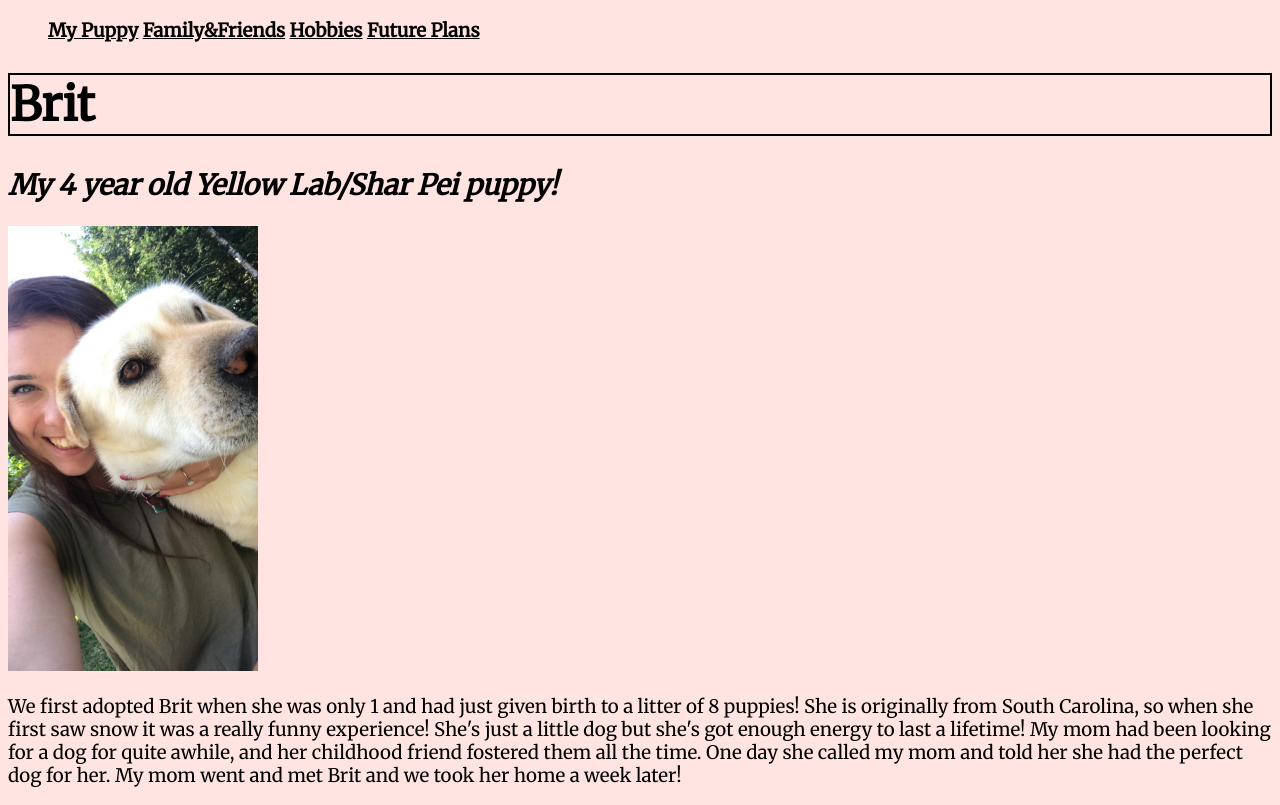
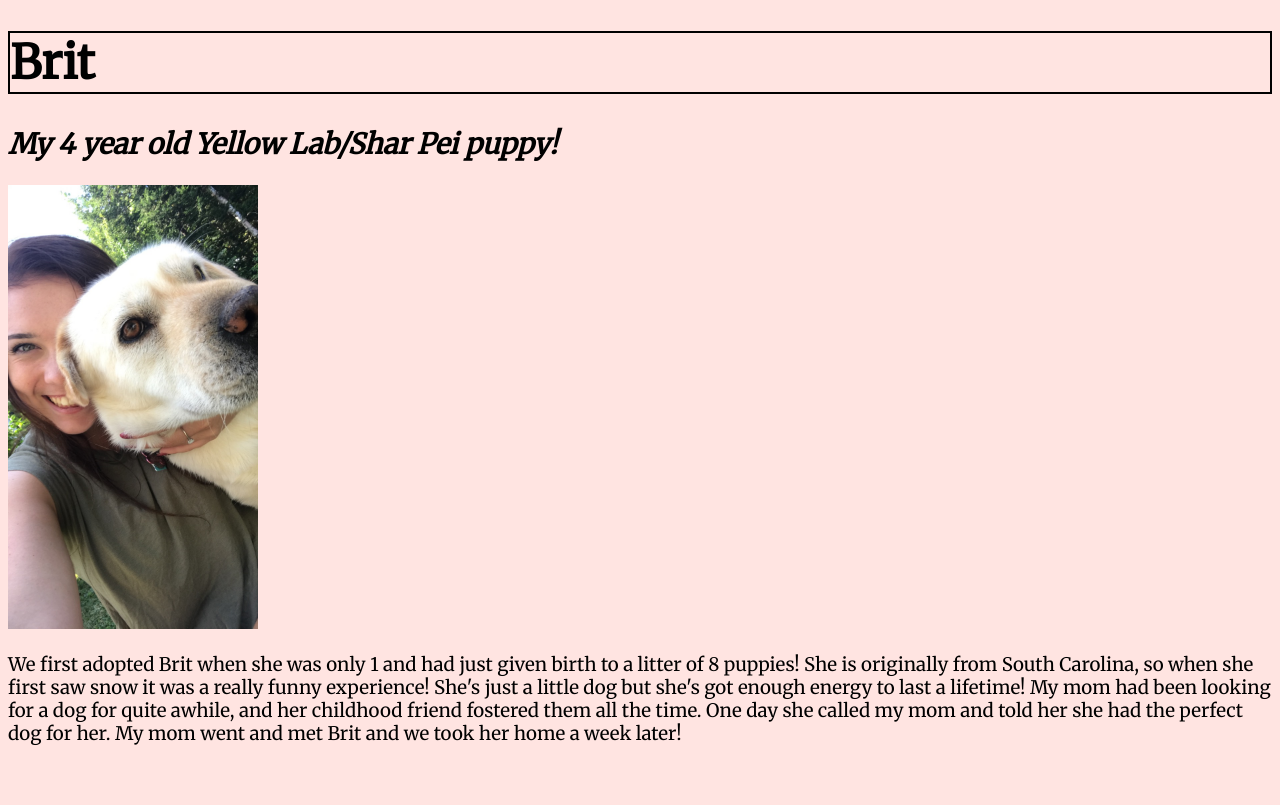
Before and after one commit to delaneymott/delaneymott.github.io, a plain HTML site: page MyPuppy.html in a window 1280 px wide. Drawn offline with Linux system fonts and the light colour scheme.

Commit message:
Update MyPuppy.html

```diff
--- a/MyPuppy.html
+++ b/MyPuppy.html
@@ -7,16 +7,6 @@
 		<link href="styles.css" rel="stylesheet">
 
 	</head>
-
-<head>
-	<ul>
-
-		<li><u><b><href="https://delaneymott.github.io/MyPuppy.html">My Puppy</a></b></u></li>
-		<li><u><b><href="https://delaneymott.github.io/Family&Friends.html">Family&Friends</b></u></li>
-		<li><u><b><href="https://delaneymott.github.io/Hobbies.html">Hobbies</b></u></li>
-		<li><u><b><href="https://delaneymott.github.io/FuturePlans.html">Future Plans</b></u></li>
-	</ul>
-</head>
 
 	<body>
 
```
